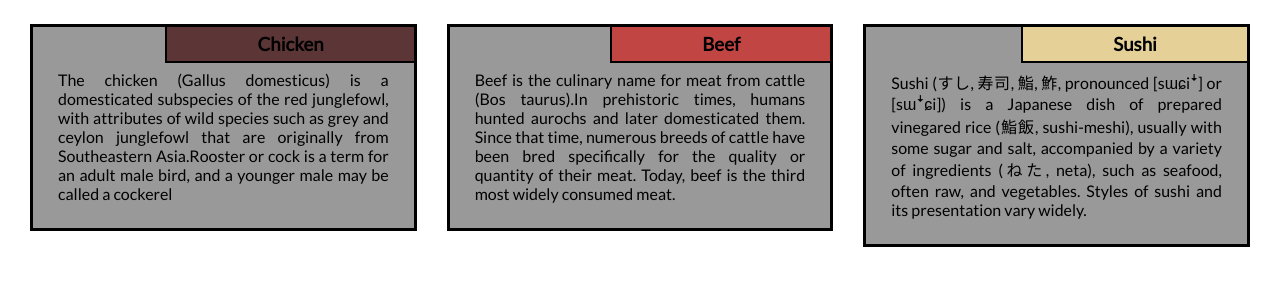
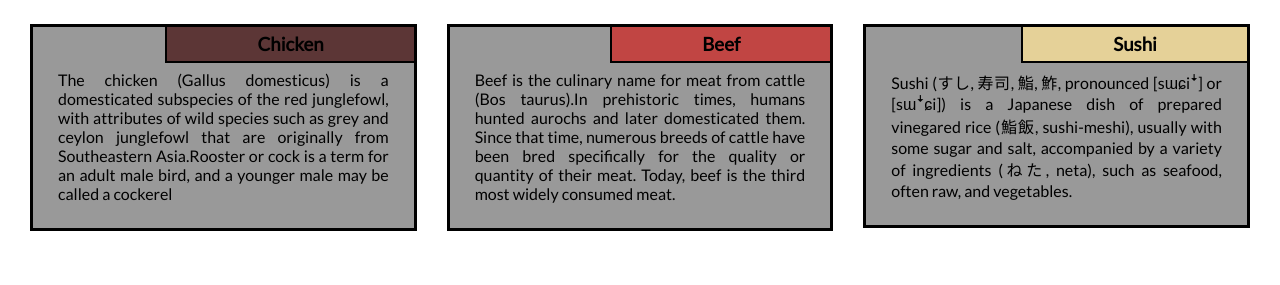
Before and after one commit to ampfr/ampfr.github.io, a plain HTML site: page online course/Assignment2.html in a window 1280 px wide. Shown: the part 135-420 px from the top of the page. Drawn offline with Linux system fonts and the light colour scheme.

Commit message:
Assignment 2

```diff
--- a/online course/Assignment2.html
+++ b/online course/Assignment2.html
@@ -38,7 +38,7 @@
         <h3>Sushi</h3>
       </div>
       <p>
-        Sushi (すし, 寿司, 鮨, 鮓, pronounced [sɯɕiꜜ] or [sɯꜜɕi]) is a Japanese dish of prepared vinegared rice (鮨飯, sushi-meshi), usually with some sugar and salt, accompanied by a variety of ingredients (ねた, neta), such as seafood, often raw, and vegetables. Styles of sushi and its presentation vary widely.
+        Sushi (すし, 寿司, 鮨, 鮓, pronounced [sɯɕiꜜ] or [sɯꜜɕi]) is a Japanese dish of prepared vinegared rice (鮨飯, sushi-meshi), usually with some sugar and salt, accompanied by a variety of ingredients (ねた, neta), such as seafood, often raw, and vegetables.
       </p>
     </div>
   </div>
```
